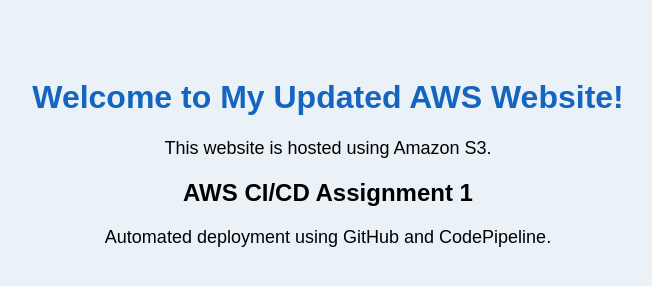
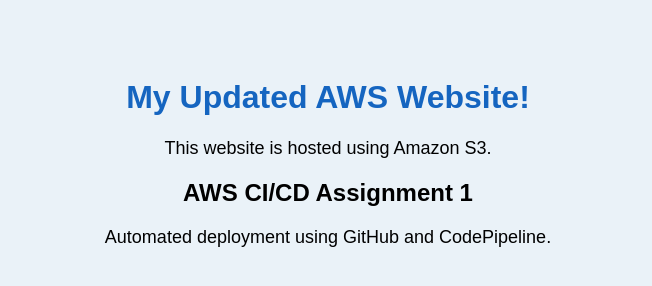
Before and after one commit to moksh2006/aws-static-website, a plain HTML site: page index.html in a window 1280 px wide. Shown: the whole page, without its empty margins (312-964 px from the left). Drawn offline with Linux system fonts and the light colour scheme.

Commit message:
Update index.html

```diff
--- a/index.html
+++ b/index.html
@@ -5,8 +5,7 @@
     <title>My AWS Website</title>
     <link rel="stylesheet" href="style.css">
 </head>
-<body>
-    <h1>Welcome to My Updated AWS Website!</h1>
+<body><h1>My Updated AWS Website!</h1>
     <p>This website is hosted using Amazon S3.</p>
     <h2>AWS CI/CD Assignment 1</h2>
     <p>Automated deployment using GitHub and CodePipeline.</p>
```
